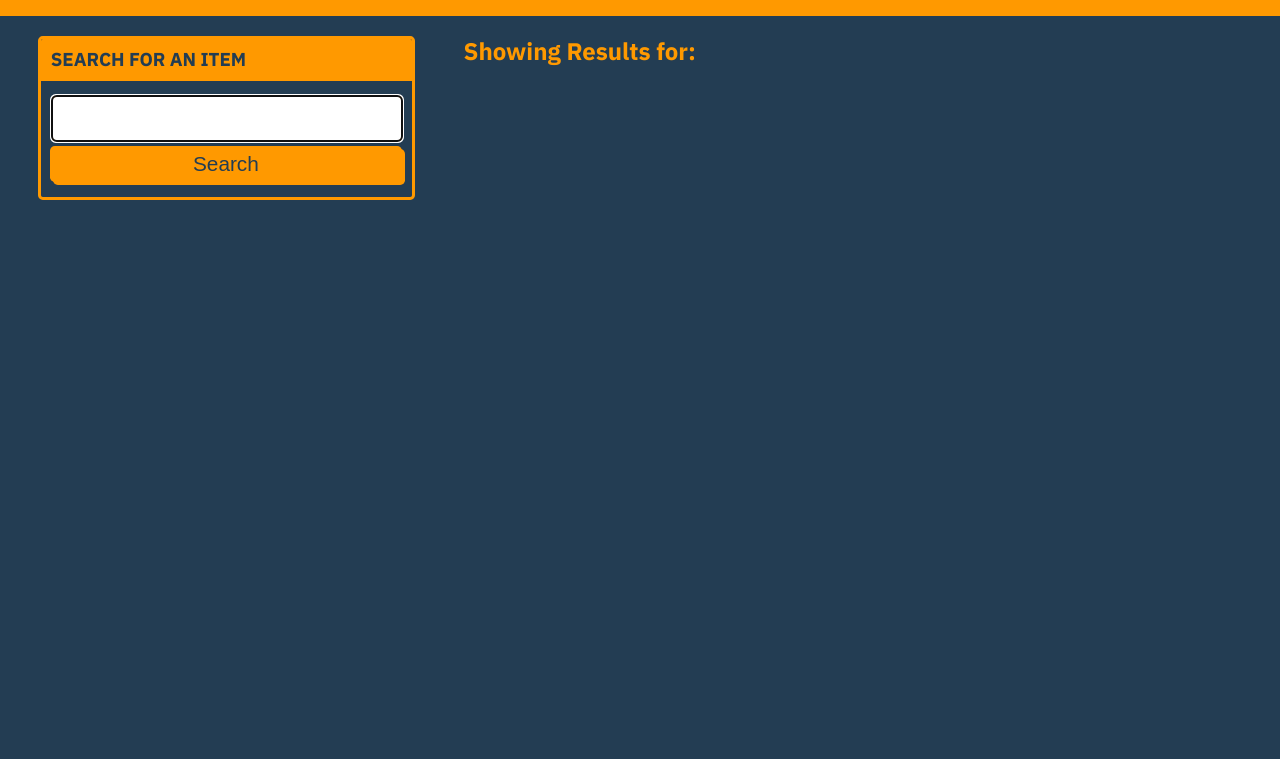
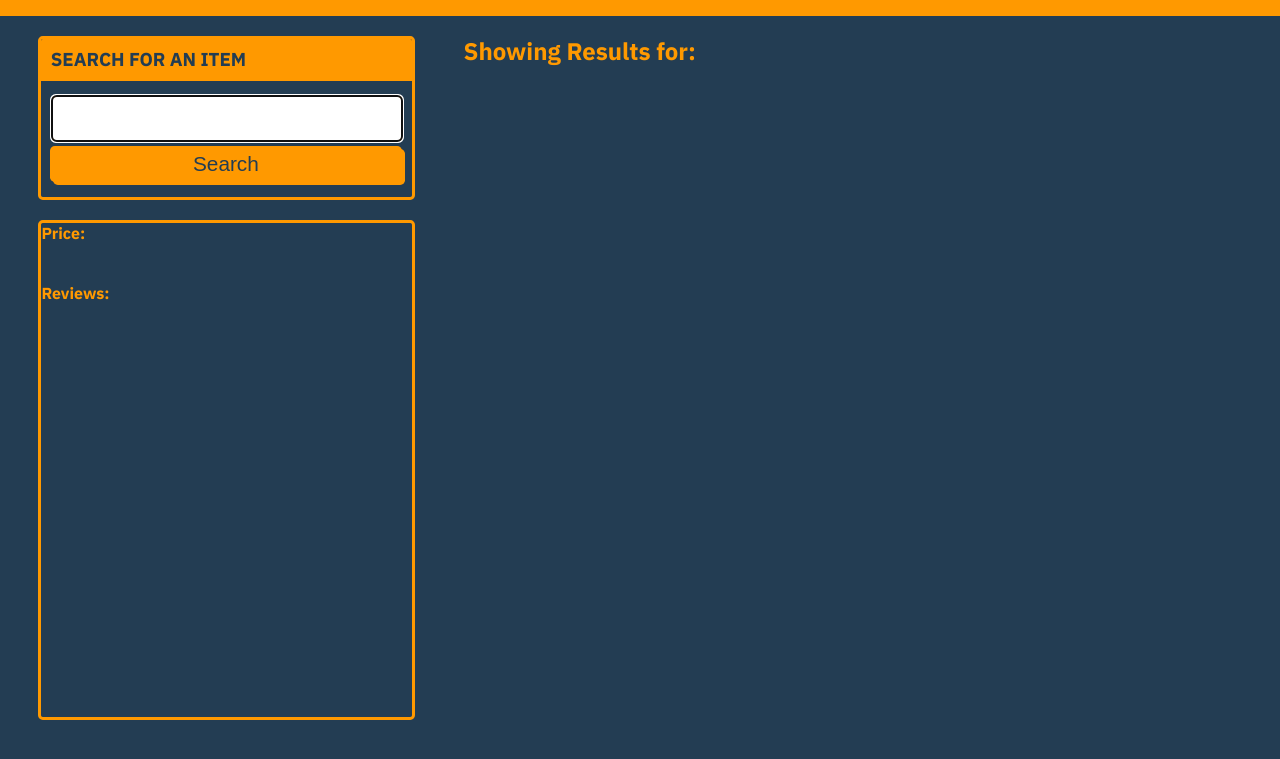
Before and after one commit to alla0810/AmazonNavigator, a plain HTML site: page index.html in a window 1280 px wide. Shown: the part 121-880 px from the top of the page. Before the commit the page ends 800 px from the top, so only its background shows below. Drawn offline with Linux system fonts and the light colour scheme.

Commit message:
Added price and review display box

```diff
--- a/assets/css/style.css
+++ b/assets/css/style.css
@@ -169,6 +169,16 @@
   .card-body {
     padding: 2.5%;
   }
+
+  #P-R-display {
+    width: 31.31%;
+    height: 500px;
+  }
+
+  .price {
+    padding-bottom: 40px;
+  }
+
 
   /* FORM */
   .form-label,
--- a/index.html
+++ b/index.html
@@ -32,6 +32,17 @@
       <h2 class="subtitle">Showing Results for: <span id="repo-search-term"></span></h2>
       <div id="repos-container" class="list-group"></div>
     </div>
+
+
+<div id="P-R-display" class="card">
+    <div class="price">
+        <h4>Price:</h4>
+    </div>
+    <div class="reviews">
+        <h4>Reviews:</h4>
+    </div>
+</div>
+
   </main>
 
   <script src="./assets/js/homepage.js"></script>
```
